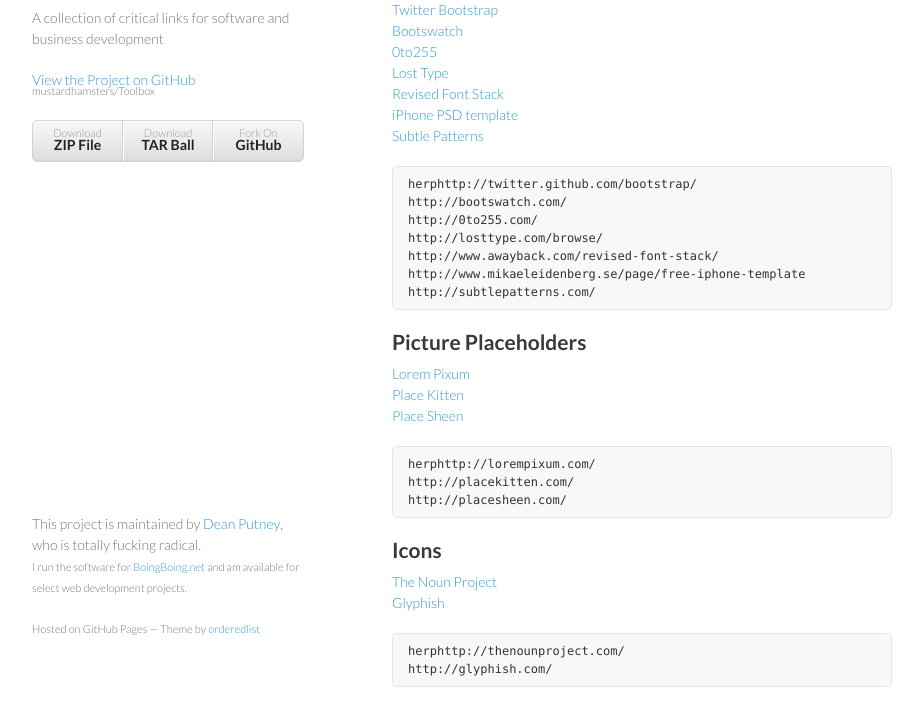
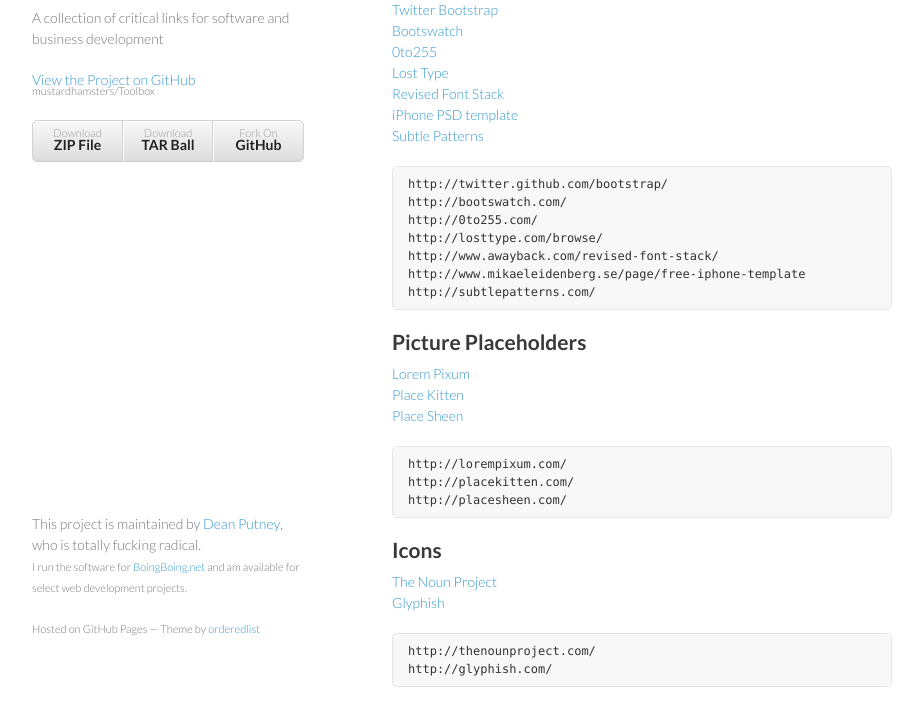
Before and after one commit to deanputney/Toolbox, a plain HTML site: page index.html in a window 1280 px wide. Shown: the part 92-796 px from the top of the page, without its empty margins (178-1101 px from the left). Drawn offline with nearby package versions, Linux system fonts and the light colour scheme.

Commit message:
Adding code for copy pasting to bookmark folder 10

```diff
--- a/index.html
+++ b/index.html
@@ -29,7 +29,7 @@
     <script type="text/javascript">
       $(document).ready(function(){
         $('.section').each(function(){
-          $(this).append("<pre><code>herp</code></pre>");
+          $(this).append("<pre><code></code></pre>");
           var code = $('code', this);
           $('a', this).each(function(){
             console.log($(this).attr("href"));
```
